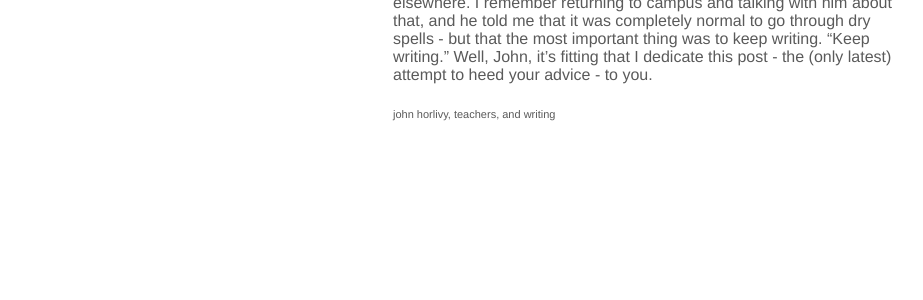
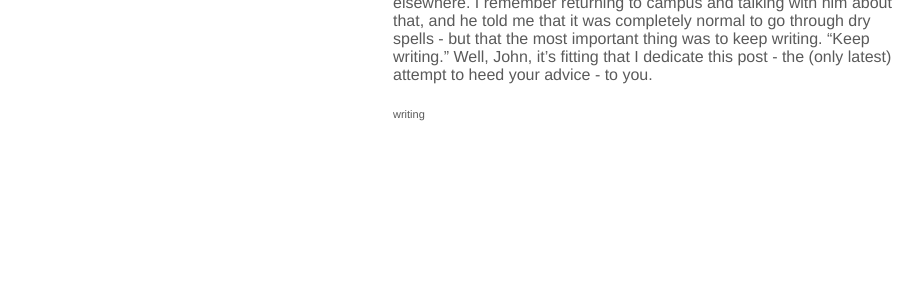
Before and after one commit to joewiz/joewiz.github.io, a Jekyll site: the page built from _posts/2012-12-30-john-horlivy-remembered.md, in a window 1280 px wide. Shown: the part 348-648 px from the top of the page, without its empty margins (177-1100 px from the left). Built offline with Jekyll 4.4.1, drawn with Linux system fonts in a browser that asks for light colours; Markdown is read by kramdown in place of the engine named in the settings.

Commit message:
added date time stamp to ensure proper of the two posts

```diff
--- a/_posts/2012-12-30-john-horlivy-remembered.md
+++ b/_posts/2012-12-30-john-horlivy-remembered.md
@@ -2,9 +2,8 @@
 layout: post
 title: John Horlivy Remembered
 tags:
-- john horlivy
-- teachers
 - writing
+date: 2012-12-30 07:15:00-4000
 ---
 [John Horlivy Remembered](http://www.johnhorlivyremembered.com/)
 
```
Also changed, not shown: _posts/2012-12-30-keep-writing.md (+2 -0 lines).
